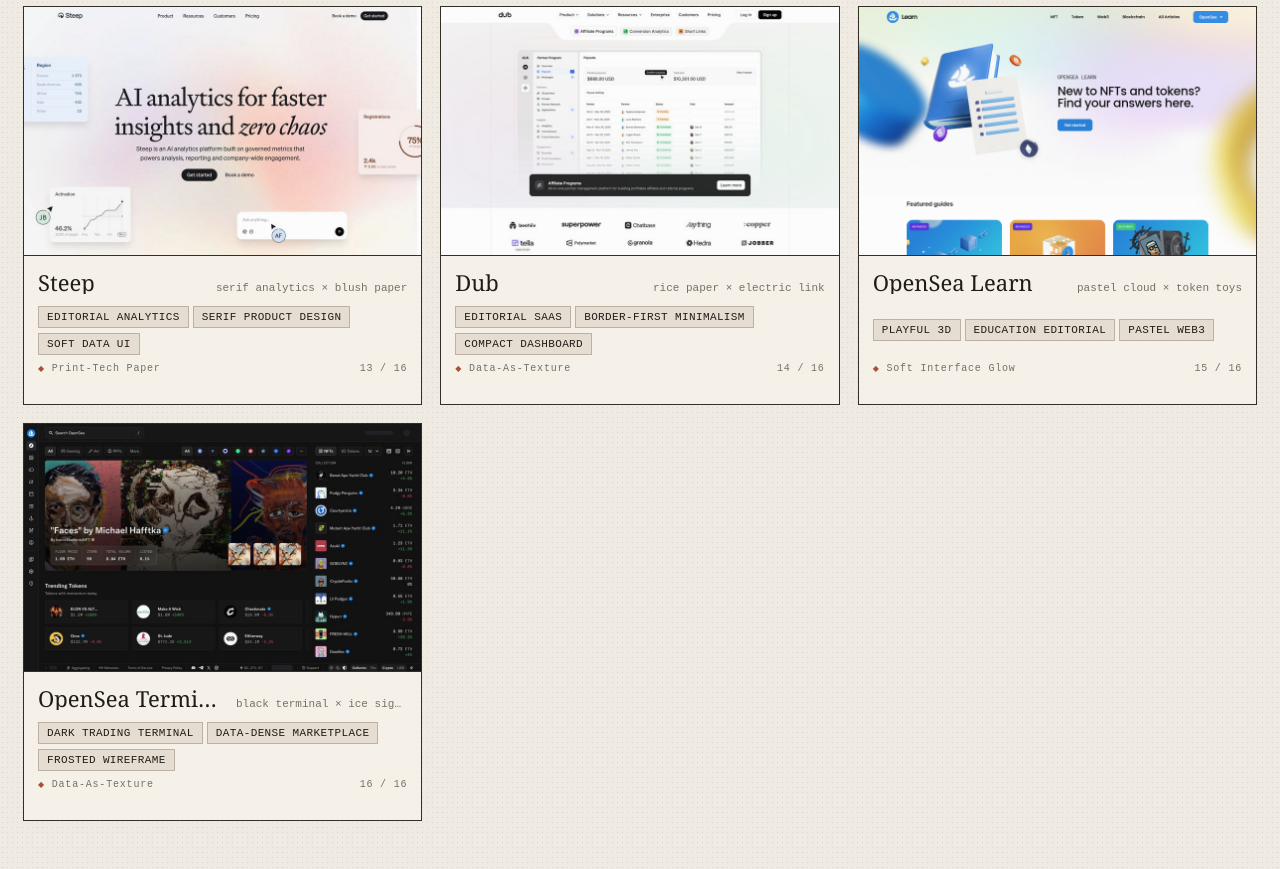
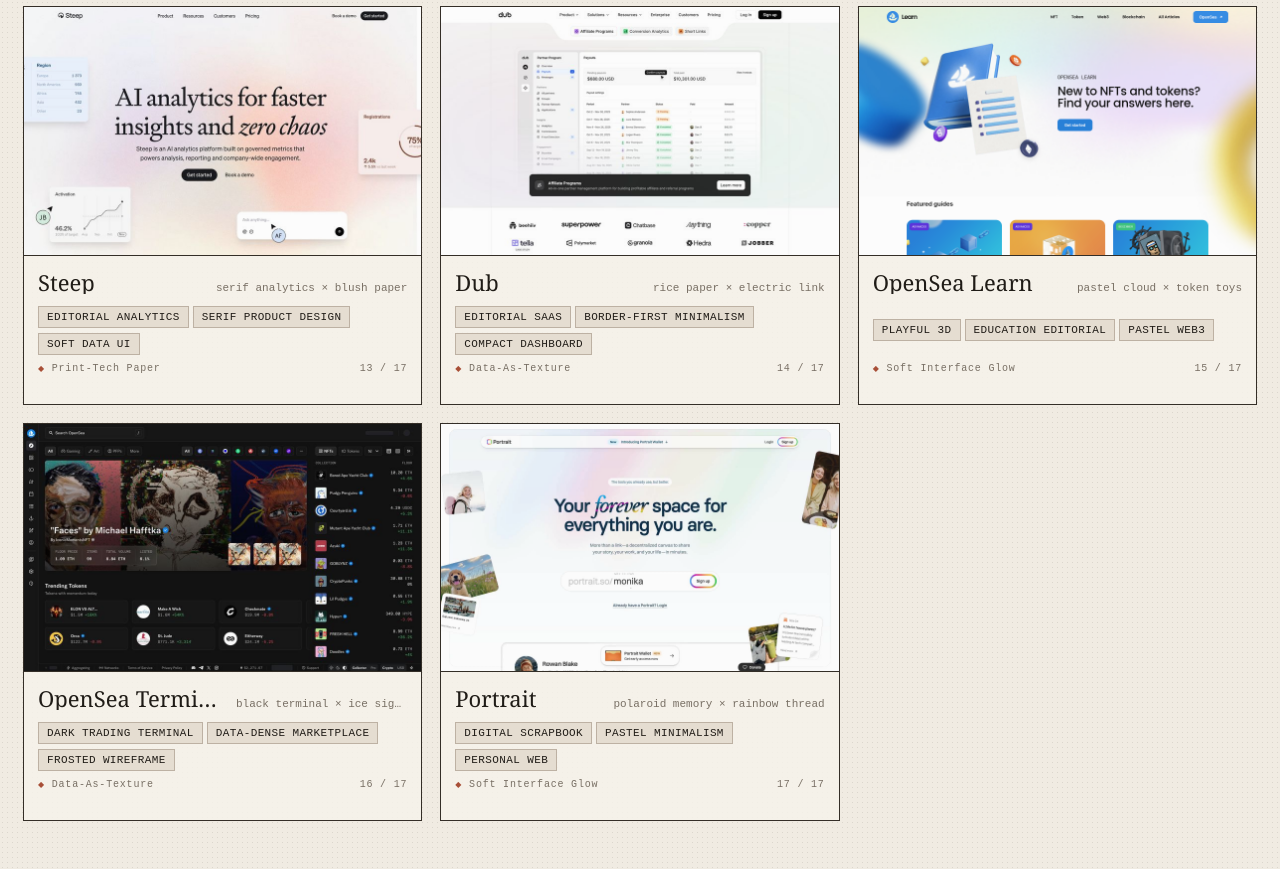
Before and after one commit to bresends/moodboard, a React (Vite) app: page / in a window 1280 px wide. Shown: the part 1785-2654 px from the top of the page. Built offline with nearby package versions, Linux system fonts and the light colour scheme.

Commit message:
feat(references): add portrait style study
Preserve the personal scrapbook language and restrained rainbow accent
as a reusable profile-page reference.

```diff
--- a/src/data.ts
+++ b/src/data.ts
@@ -610,4 +610,47 @@
       ],
     },
   },
+  {
+    id: 17,
+    title: 'Portrait',
+    note: 'polaroid memory × rainbow thread',
+    category: 'Soft Interface Glow',
+    styles: ['digital scrapbook', 'pastel minimalism', 'personal web'],
+    tags: [
+      'tilted polaroid photo cards',
+      'deep navy single ink',
+      'rainbow outline action',
+      'floating pill navigation',
+    ],
+    searchTerms: [
+      'digital scrapbook landing page',
+      'pastel personal profile website',
+      'polaroid collage web design',
+    ],
+    image: 'images/portrait.jpg',
+    alt: 'Home do Portrait com título azul-marinho, palavra em arco-íris e fotografias inclinadas flutuando sobre papel branco.',
+    referenceStyle: true,
+    sourceUrl: 'https://portrait.so/',
+    styleSourceUrl: 'https://styles.refero.design/style/6b51388b-d00f-4b22-8297-68fb9fc00bc7',
+    guide: {
+      palette: [
+        { name: 'Portrait Ink', value: '#08304c' },
+        { name: 'Nautical Teal', value: '#084e72' },
+        { name: 'White Canvas', value: '#ffffff' },
+        { name: 'Mint Wash', value: '#d7ffe2' },
+        { name: 'Sky Wash', value: '#e8f1ff' },
+        { name: 'Peach Wash', value: '#ffebd6' },
+      ],
+      typography: [
+        'Basier Circle 500–600 — compressed display headlines',
+        'Switzer 400–700 — body, navigation, and interface',
+      ],
+      principles: [
+        'Let deep navy carry almost all text and structural lines.',
+        'Use the rainbow only on one outline and one italic word per view.',
+        'Scatter lightly tilted photo cards like a personal scrapbook.',
+        'Keep cards soft at 24px and actions slightly rounder at 28px.',
+      ],
+    },
+  },
 ]
```
Also changed, not shown: public/images/portrait.jpg (added).
